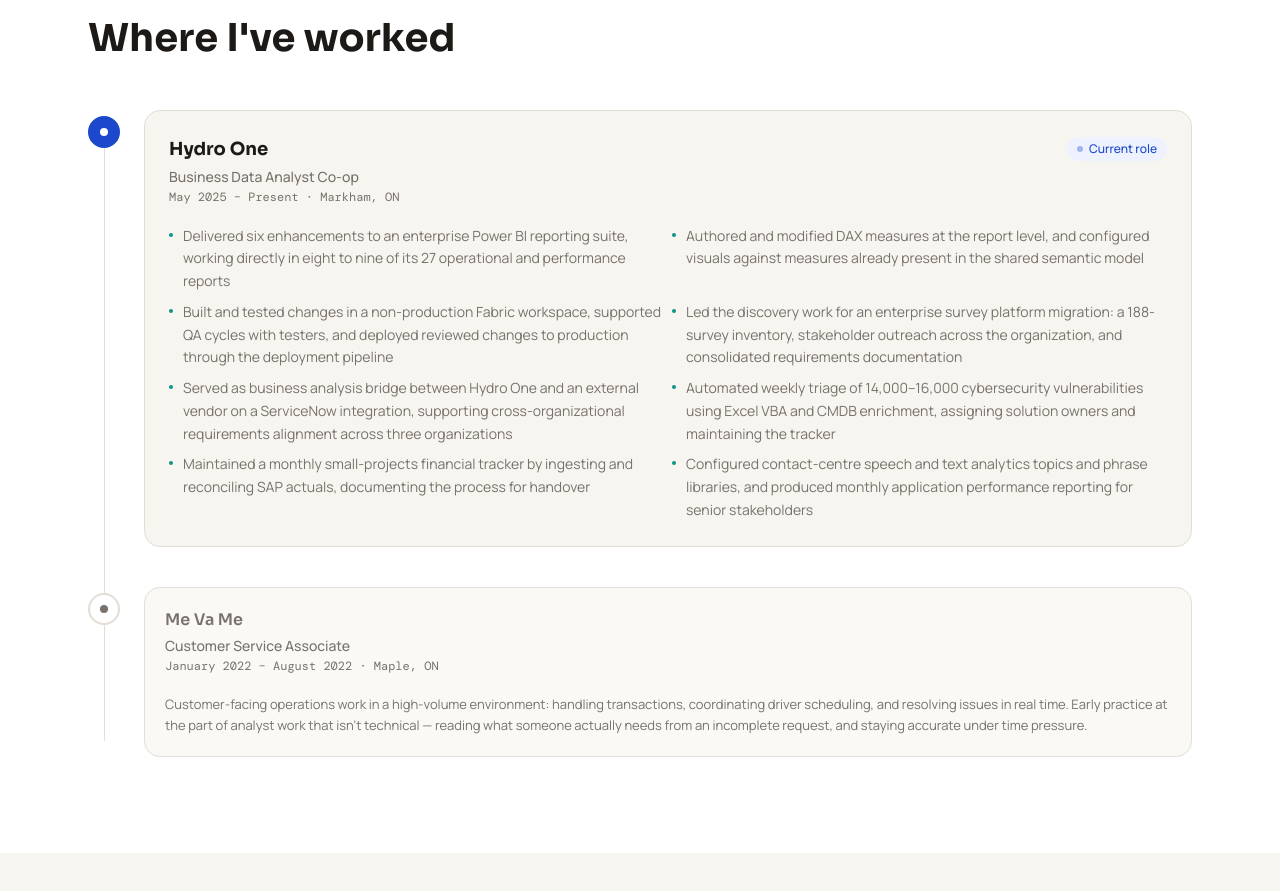
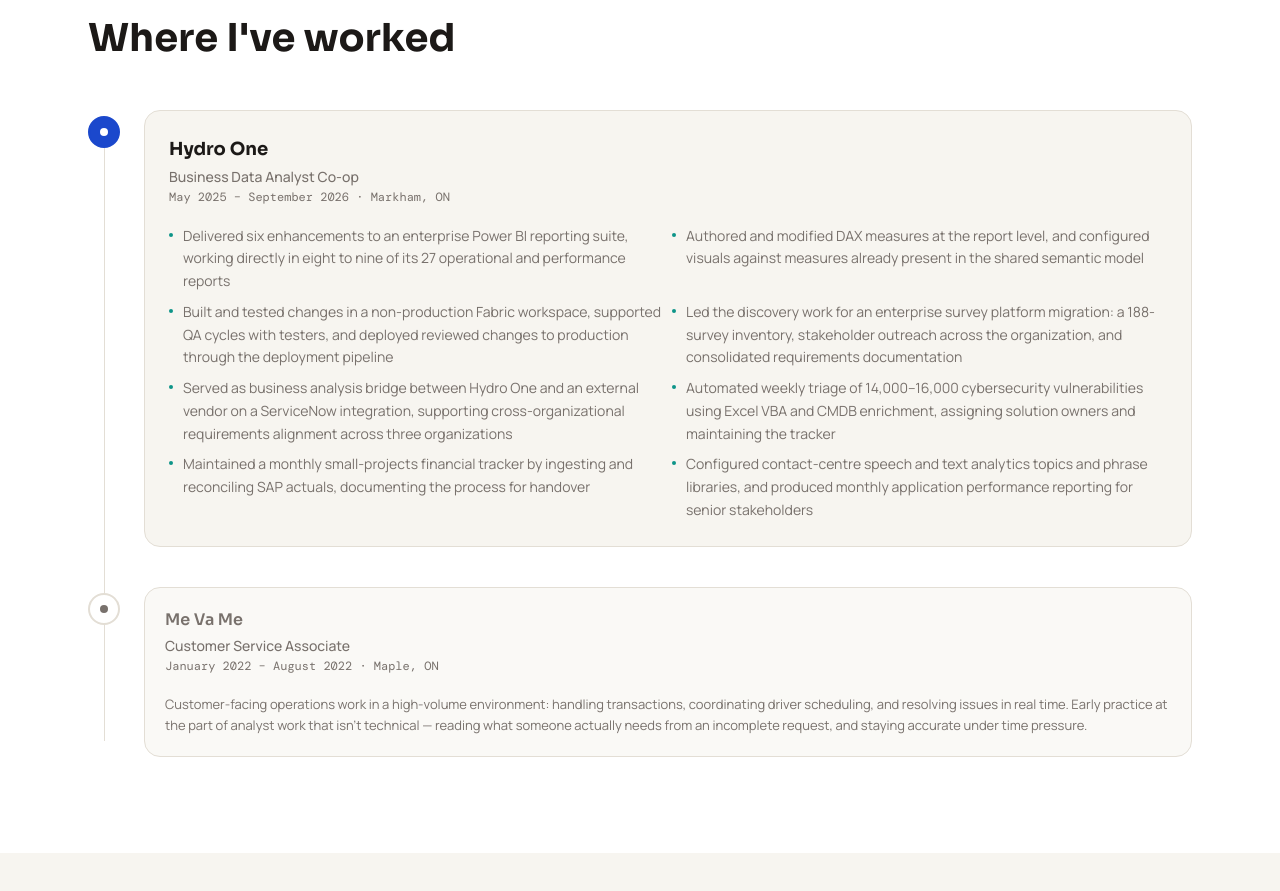
Before and after one commit to juliaobsh/julia-portfolio, a Next.js app: page / in a window 1280 px wide. Shown: the part 3460-4351 px from the top of the page. Built offline with nearby package versions, Linux system fonts and the light colour scheme; a web font is replaced by a local one.

Commit message:
updated experience

```diff
--- a/src/components/sections/Experience.tsx
+++ b/src/components/sections/Experience.tsx
@@ -52,12 +52,12 @@
                       >
                         {role.org}
                       </h3>
-                      {role.current ? (
-                        <p className="inline-flex items-center gap-1.5 self-start rounded-full bg-accent-soft px-2.5 py-1 text-xs font-medium text-accent sm:self-auto">
-                          <span className="size-1.5 animate-blip rounded-full bg-accent" />
-                          Current role
-                        </p>
-                      ) : null}
+                      {/* {role.current ? ( */}
+                         {/* <p className="inline-flex items-center gap-1.5 self-start rounded-full bg-accent-soft px-2.5 py-1 text-xs font-medium text-accent sm:self-auto"> */}
+                           {/* <span className="size-1.5 animate-blip rounded-full bg-accent" /> */}
+                           {/* Current role */}
+                         {/* </p> */}
+                      {/* ) : null} */}
                     </div>
                     <p className="mb-0.5 text-sm font-medium text-muted">
                       {role.title}
--- a/src/data/experience.ts
+++ b/src/data/experience.ts
@@ -13,7 +13,7 @@
   {
     org: "Hydro One",
     title: "Business Data Analyst Co-op",
-    period: "May 2025 – Present",
+    period: "May 2025 – September 2026",
     location: "Markham, ON",
     current: true,
     highlights: [
```
